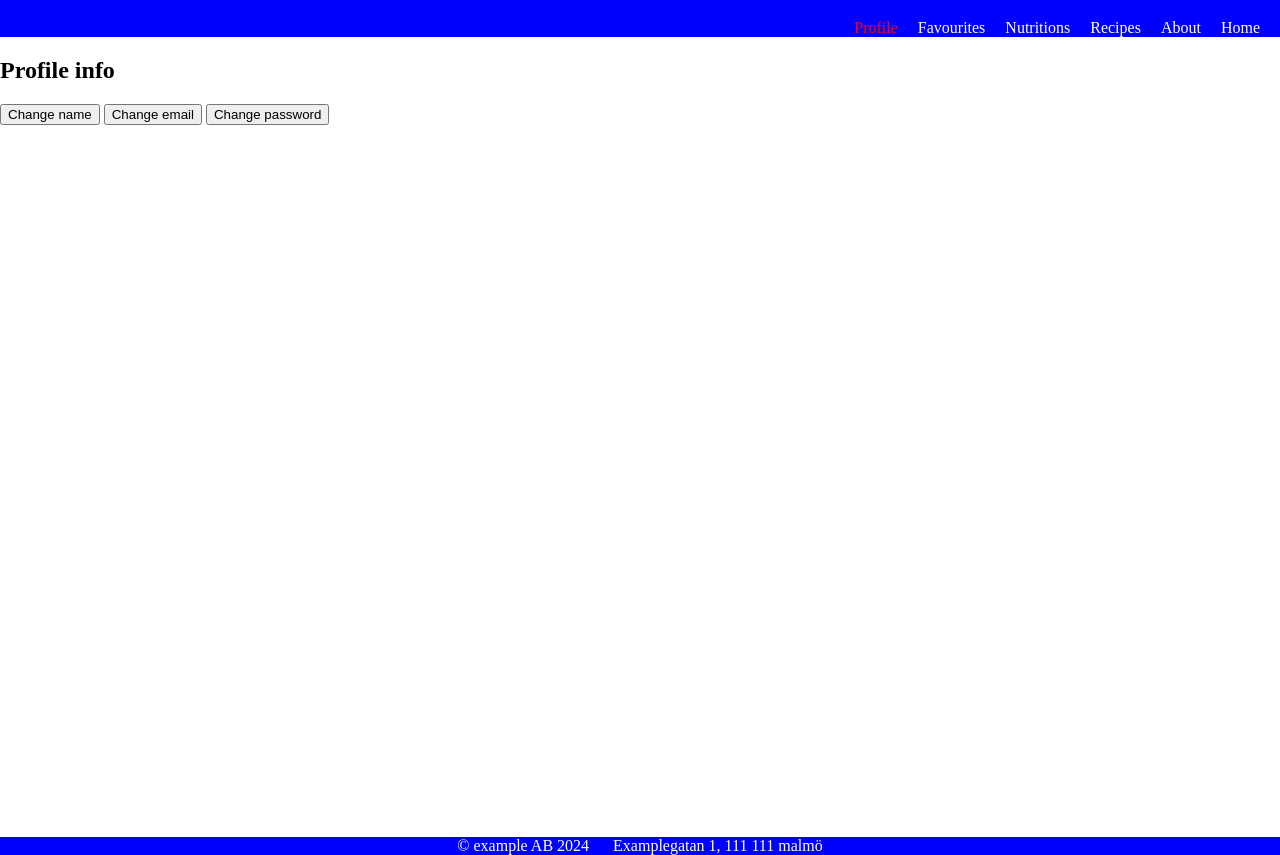
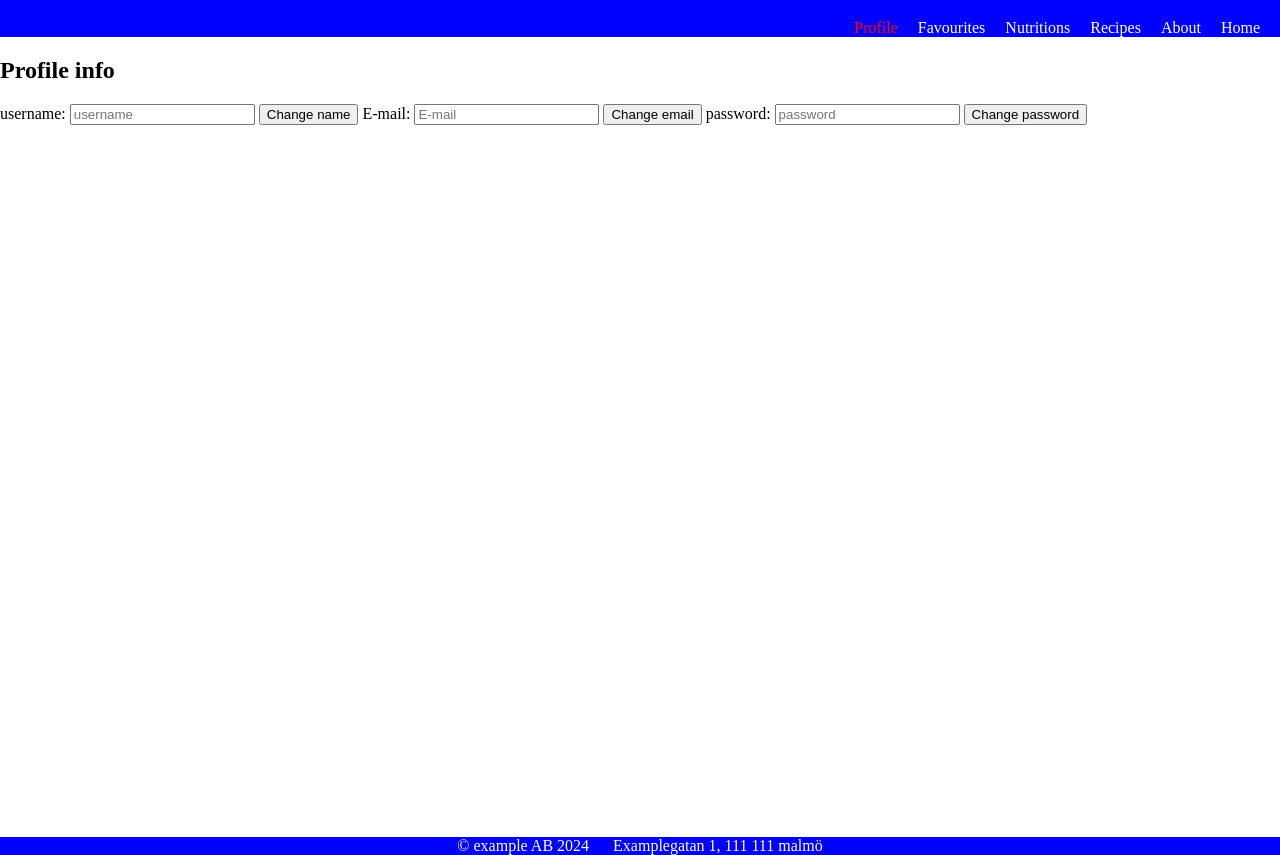
Before and after one commit to abdullah-mallah/Health-nutrition-of-a-dish-depending-on-its-ingredients-Full-stack, a website: page public/profile.html in a window 1280 px wide. Shown: the part 61-916 px from the top of the page. Drawn offline with Linux system fonts and the light colour scheme.

Commit message:
small correction in the profile.html

```diff
--- a/public/profile.html
+++ b/public/profile.html
@@ -38,12 +38,18 @@
             </article>
         </section>
         <section class="container1" aria-label="account settings">
+            <label for="username">username:</label>
+            <input type="text" id="username" placeholder="username">
             <button id="btn_change_name" name="Change name">
                 Change name
             </button>
+            <label for="E-mail">E-mail:</label>
+            <input type="text" id="E-mail" placeholder="E-mail">
             <button id="btn_change_email" name="Change email">
                 Change email
             </button>
+            <label for="password">password:</label>
+            <input type="text" id="password" placeholder="password">
             <button id="btn_change_password" name="Change btn_change_password">
                 Change password
             </button>
```
Also changed, not shown: public/login.html (+1 -1 lines).
